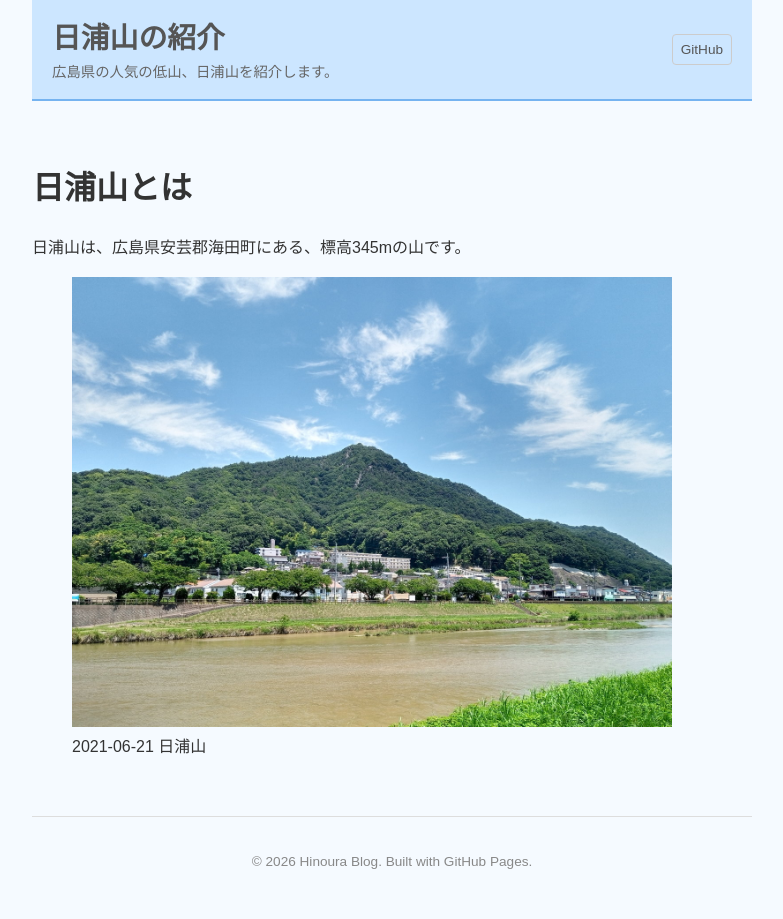
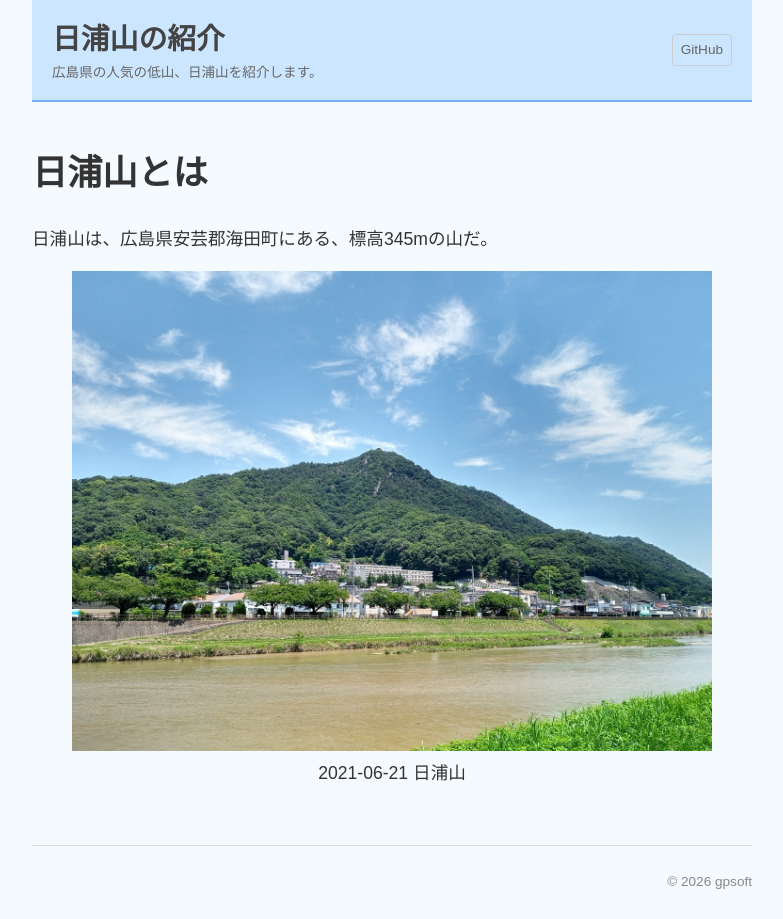
Before and after one commit to gpsoft/hinoura, a Jekyll site: the page built from docs/index.md, in a window 1280 px wide. Shown: the whole page, without its empty margins (248-1031 px from the left). Built offline with Jekyll 4.4.1, drawn with Linux system fonts in a browser that asks for light colours.

Commit message:
Testing new design

```diff
--- a/docs/_layouts/default.html
+++ b/docs/_layouts/default.html
@@ -23,7 +23,7 @@
 </main>
 
 <footer>
-  <p>&copy; 2026 Hinoura Blog. Built with GitHub Pages.</p>
+  <p>&copy; 2026 gpsoft</p>
 </footer>
 
 </body>
--- a/docs/assets/style.css
+++ b/docs/assets/style.css
@@ -2,25 +2,24 @@
 	--color-body-bg: hsl(210, 100%, 98%);
 	--color-header-bg: hsl(210, 100%, 90%);
 	--color-border: hsl(210, 80%, 70%);
+	font-size: 16px;
 }
 
 body {
-	font-family: "Hiragino Kaku Gothic Pro", "ヒラギノ角ゴ Pro",
-	"Yu Gothic", "YuGothic", "メイリオ", Meiryo,
-	"Noto Sans JP", "源ノ角ゴシック", sans-serif;
+	font-family: "Hiragino Kaku Gothic Pro", "ヒラギノ角ゴ Pro", "Yu Gothic", "YuGothic", "メイリオ", Meiryo, "Noto Sans JP", "源ノ角ゴシック", sans-serif;
 	line-height: 1.6;
 	max-width: 720px;
 	margin: 0 auto;
-	padding: 0 15px;
+	padding: 0 16px;
 	background-color: var(--color-body-bg);
 	color: #333;
+	font-size: 1.1rem;
 }
 
-/* ヘッダー */
 header {
 	background-color: var(--color-header-bg);
 	border-bottom: 2px solid var(--color-border);
-	padding: 15px 20px;
+	padding: 16px 20px;
 }
 
 header .header-inner {
@@ -38,20 +37,19 @@ header .site-title h1 {
 
 header .site-title a {
 	text-decoration: none;
-	color: #555;
+	color: #444;
 }
 
 header .site-subtitle {
 	margin: 0;
-	font-size: 0.9rem;
+	font-size: 0.85rem;
 	color: #666;
 }
 
-/* GitHubリンク */
 .github-link {
 	font-size: 0.85rem;
 	text-decoration: none;
-	color: #555;
+	color: #666;
 	border: 1px solid #ccc;
 	padding: 4px 8px;
 	border-radius: 4px;
@@ -63,7 +61,6 @@ header .site-subtitle {
 	color: #fff;
 }
 
-/* レスポンシブ */
 @media screen and (max-width: 500px) {
 	header .header-inner {
 		flex-direction: column;
@@ -75,27 +72,27 @@ header .site-subtitle {
 	}
 }
 
-/* メインコンテンツ */
 main {
-	padding: 40px 0;
+	padding: 20px 0 40px 0;
 }
 
-/* 画像対応 */
 img {
 	max-width: 100%;
 	height: auto;
 }
 
-/* フッター */
+figcaption {
+	text-align: center;
+}
+
 footer {
-	text-align: center;
-	padding: 20px 0;
+	text-align: right;
+	padding: 12px 0;
 	color: #888;
 	font-size: 0.85rem;
 	border-top: 1px solid #ddd;
 }
 
-/* 見出し調整 */
 h2, h3, h4 {
 	margin-top: 1.5em;
 }
--- a/docs/index.md
+++ b/docs/index.md
@@ -5,9 +5,9 @@ title: 日浦山とは
 
 # 日浦山とは
 
-日浦山は、広島県安芸郡海田町にある、標高345mの山です。
+日浦山は、広島県安芸郡海田町にある、標高345mの山だ。
 
 <figure>
-  <img src="img/01_01.jpg" width="600">
+  <img src="img/01_01.jpg">
   <figcaption>2021-06-21 日浦山</figcaption>
 </figure>
```
